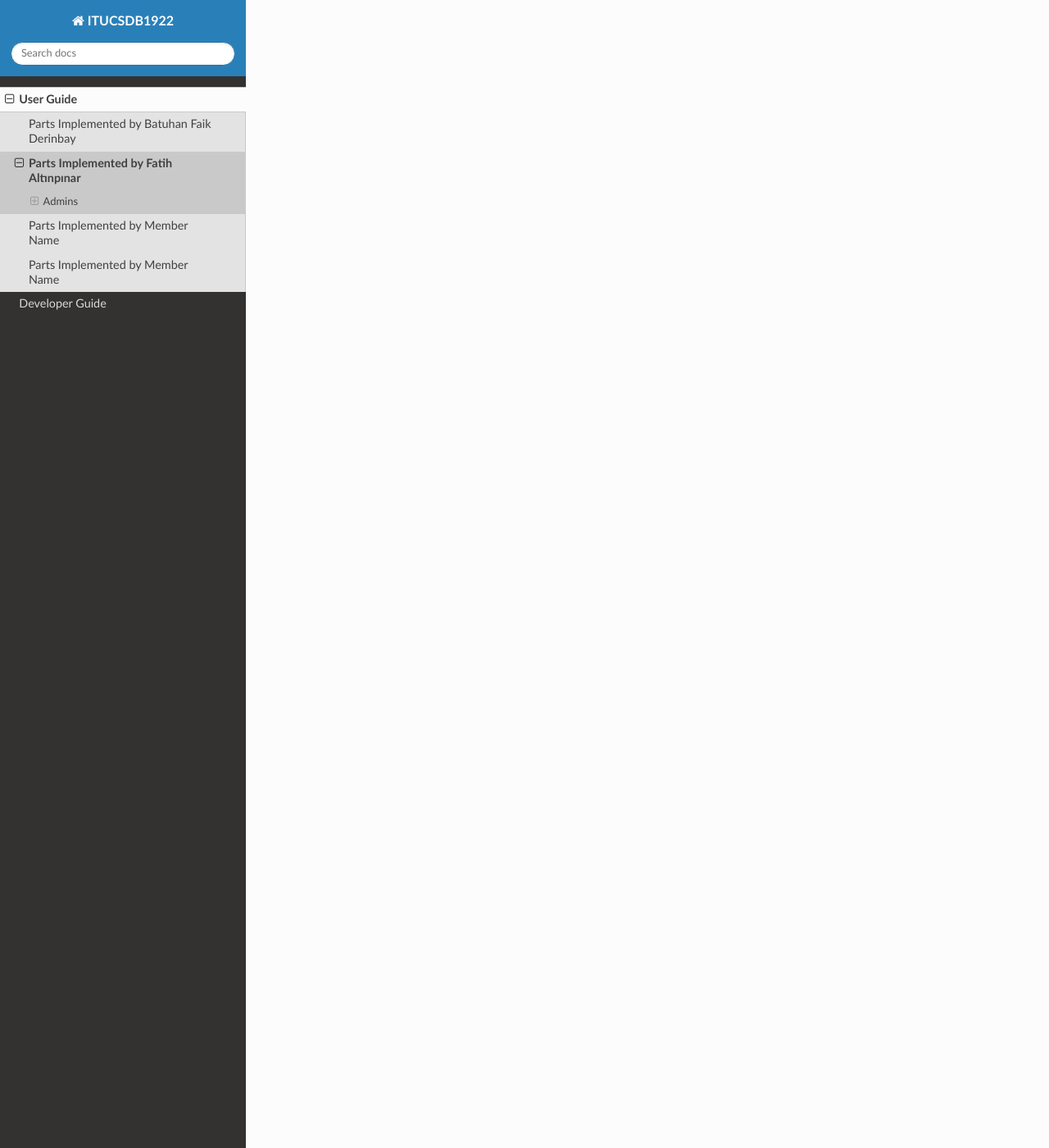
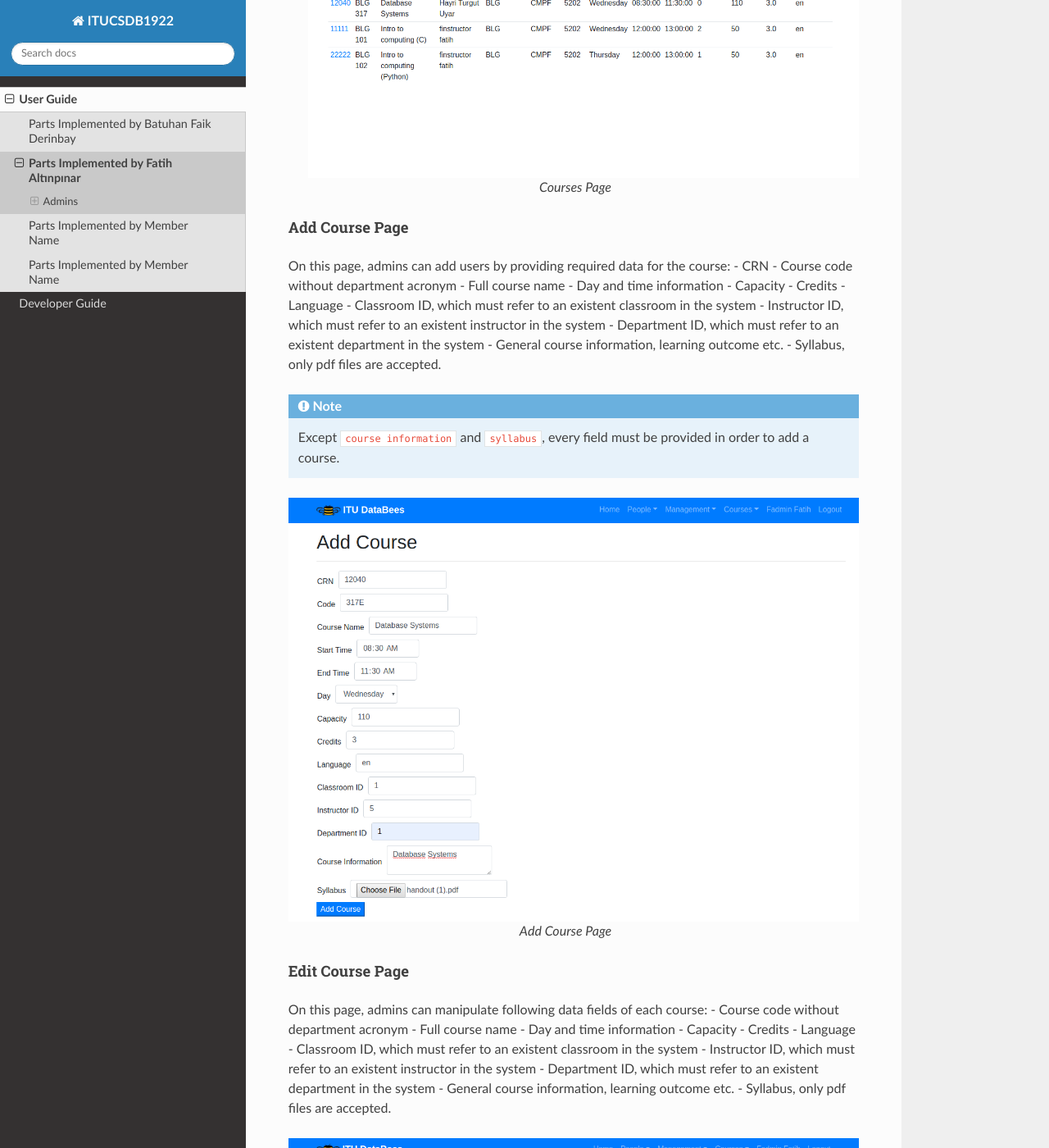
Before and after one commit to batuhanfaik/itu-cmpe, a Sphinx documentation site: the page built from docs/source/user/fatih.rst, in a window 1280 px wide and 1400 px high, scrolled down 2114 px. Shown: the whole window at 82% size. Built offline with Sphinx 7.4.7 and the Read the Docs theme 2.0.0, drawn with Linux system fonts in a browser that asks for light colours; some of the changed text lies outside the part shown.

Commit message:
Add documentation users:admins:courses

```diff
--- a/docs/source/user/fatih.rst
+++ b/docs/source/user/fatih.rst
@@ -51,3 +51,86 @@ Also on this page instructors can be deleted by clicking ``Delete Instructor`` b
     :align: center
 
     Edit Instructor Page
+
+Courses Page
+************
+On this page, admins can view all courses registered to the system. When the ``CRN``
+of a course is clicked, admin can edit that course.
+
+The page provides following data is rendered on the page for every course:
+- CRN
+- Course Code
+- Course Name
+- Instructor Name
+- Department which opened this course
+- Where and when the course take place
+- Enrollment status and capacity information
+- Credits
+- Language
+
+ .. figure:: ../../images/altinpinar/courses_list.png
+    :alt: Courses Page
+    :align: center
+
+    Courses Page
+
+Add Course Page
++++++++++++++++
+
+On this page, admins can add users by providing required data for the course:
+- CRN
+- Course code without department acronym
+- Full course name
+- Day and time information
+- Capacity
+- Credits
+- Language
+- Classroom ID, which must refer to an existent classroom in the system
+- Instructor ID, which must refer to an existent instructor in the system
+- Department ID, which must refer to an existent department in the system
+- General course information, learning outcome etc.
+- Syllabus, only pdf files are accepted.
+
+.. note::
+    Except ``course information`` and ``syllabus``, every field must be provided in
+    order to add a course.
+
+
+.. figure:: ../../images/altinpinar/add_course.png
+    :alt: Add Course Page
+    :align: center
+
+    Add Course Page
+
+Edit Course Page
+++++++++++++++++
+
+On this page, admins can manipulate following data fields of each course:
+- Course code without department acronym
+- Full course name
+- Day and time information
+- Capacity
+- Credits
+- Language
+- Classroom ID, which must refer to an existent classroom in the system
+- Instructor ID, which must refer to an existent instructor in the system
+- Department ID, which must refer to an existent department in the system
+- General course information, learning outcome etc.
+- Syllabus, only pdf files are accepted.
+
+.. figure:: ../../images/altinpinar/edit_course.png
+    :alt: Edit Course Page
+    :align: center
+
+    Edit Course Page
+
+Course Info Page
+++++++++++++++++
+
+.. note::
+    In this page only syllabus download link is implemented by this member.
+    For more information about this page go to `Parts Implemented By Cihat Akkiraz` section of the documentation.
+
+Every courses information can be seen on this page.
+Clicking download button will start downloading syllabus uploaded during creation or edition of the course
+The link will not appear if there is not any syllabus added to the course.
```
